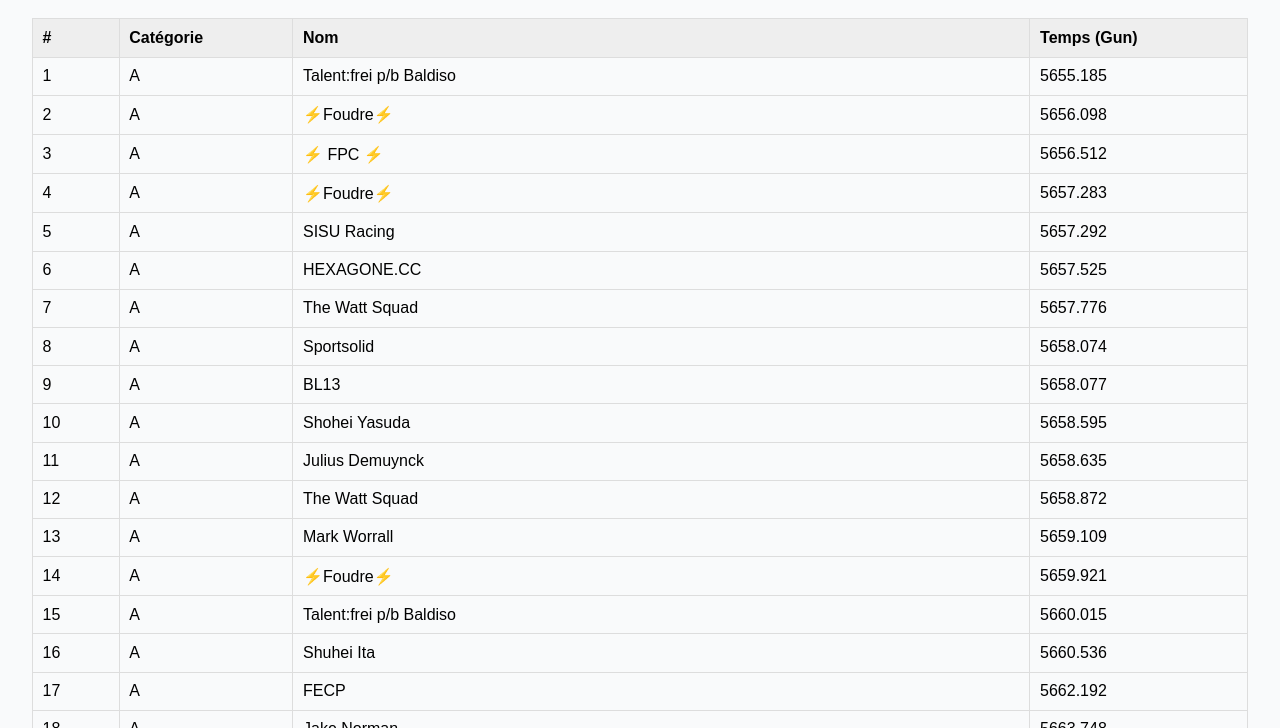
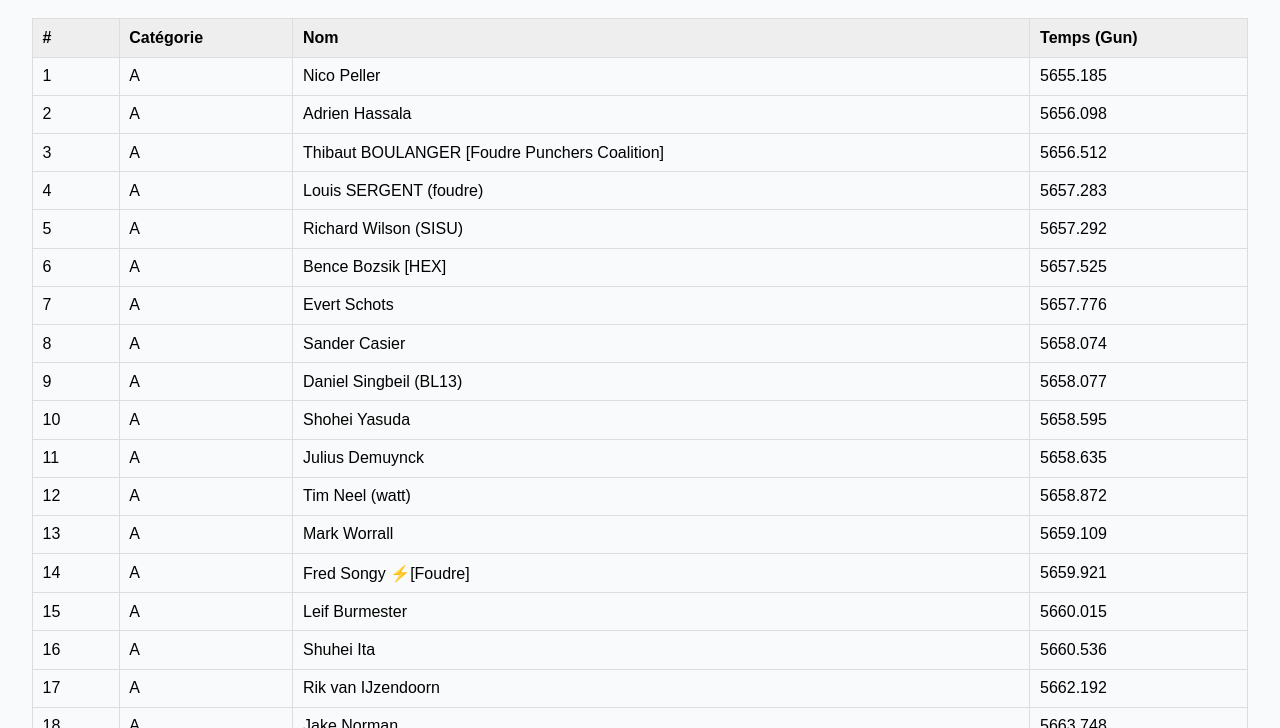
Before and after one commit to ahassala-source/Cyclo_Results, a plain HTML site: page index.html in a window 1280 px wide. Shown: the part 72-800 px from the top of the page. Drawn offline with Linux system fonts and the light colour scheme.

Commit message:
Update index.html

```diff
--- a/index.html
+++ b/index.html
@@ -62,7 +62,7 @@
             <tr>
               <td>${i + 1}</td>
               <td>${r.category || ''}</td>
-              <td>${r.tname || r.name || ''}</td>
+              <td>${r.name || ''}</td>
               <td>${r.time_gun || ''}</td>
             </tr>
           `;
```
